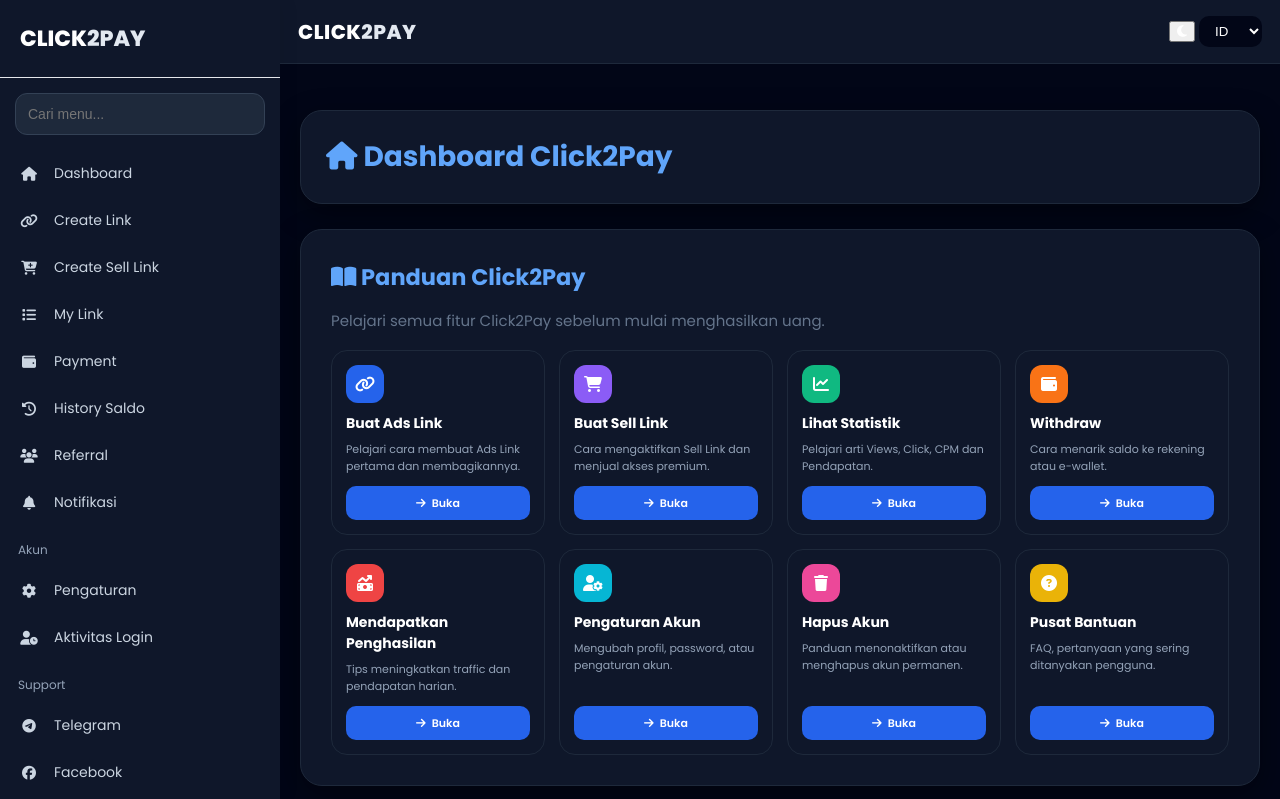
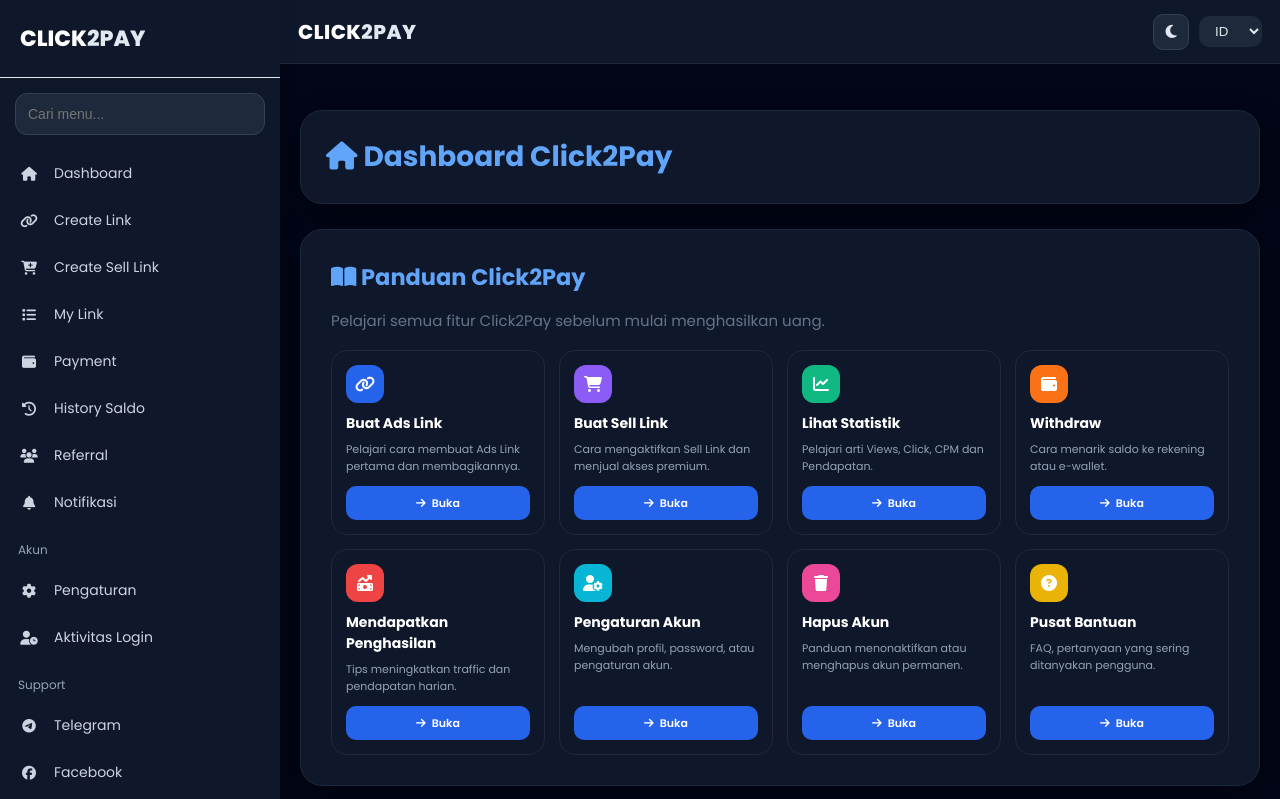
Before and after one commit to clink2link/Clink2link-, a PHP site: page /dashboard.html in a window 1280 px wide. Shown: the top 799 px of the page. Run offline with PHP 8.4, Linux system fonts and the light colour scheme; some libraries are stand-ins or nearby versions.

Commit message:
Update navbar.css

```diff
--- a/css/navbar.css
+++ b/css/navbar.css
@@ -166,6 +166,41 @@ z-index:2400;
 display:block;
 }
 
+/* =========================
+   NAVBAR RIGHT GROUP
+========================= */
+
+.c2p-navbar-right{
+display:flex;
+align-items:center;
+gap:10px;
+}
+
+/* =========================
+   THEME BUTTON
+========================= */
+
+.c2p-theme-btn{
+width:36px;
+height:36px;
+border-radius:10px;
+border:1px solid #e5e7eb;
+background:#f8fafc;
+color:#334155;
+cursor:pointer;
+display:flex;
+align-items:center;
+justify-content:center;
+font-size:15px;
+transition:.2s ease;
+}
+
+.c2p-theme-btn:hover{
+background:#22c55e;
+color:#fff;
+border-color:#22c55e;
+transform:scale(1.05);
+}
 
 /* =========================
    MOBILE BOTTOM NAV FIX
@@ -309,3 +344,22 @@ color:#cbd5e1;
 }
 
 }
+
+.dark .c2p-theme-btn{
+background:#1e293b;
+color:#e2e8f0;
+border-color:#334155;
+}
+
+.dark .c2p-lang{
+background:#1e293b;
+color:#e2e8f0;
+}
+
+.dark .c2p-menu-btn{
+color:#e2e8f0;
+}
+
+.dark .c2p-bottom-nav a{
+color:#cbd5e1;
+}
```
